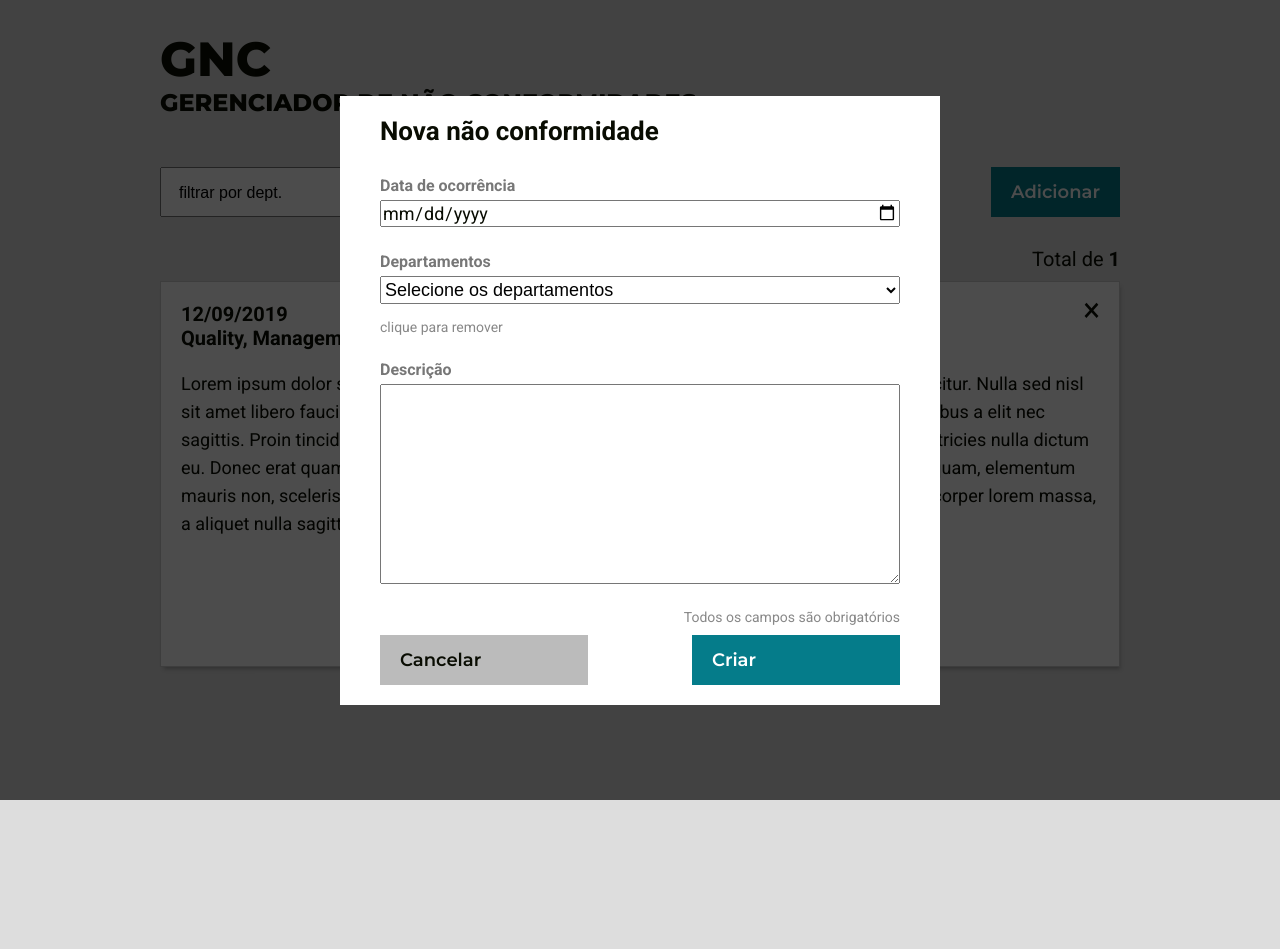
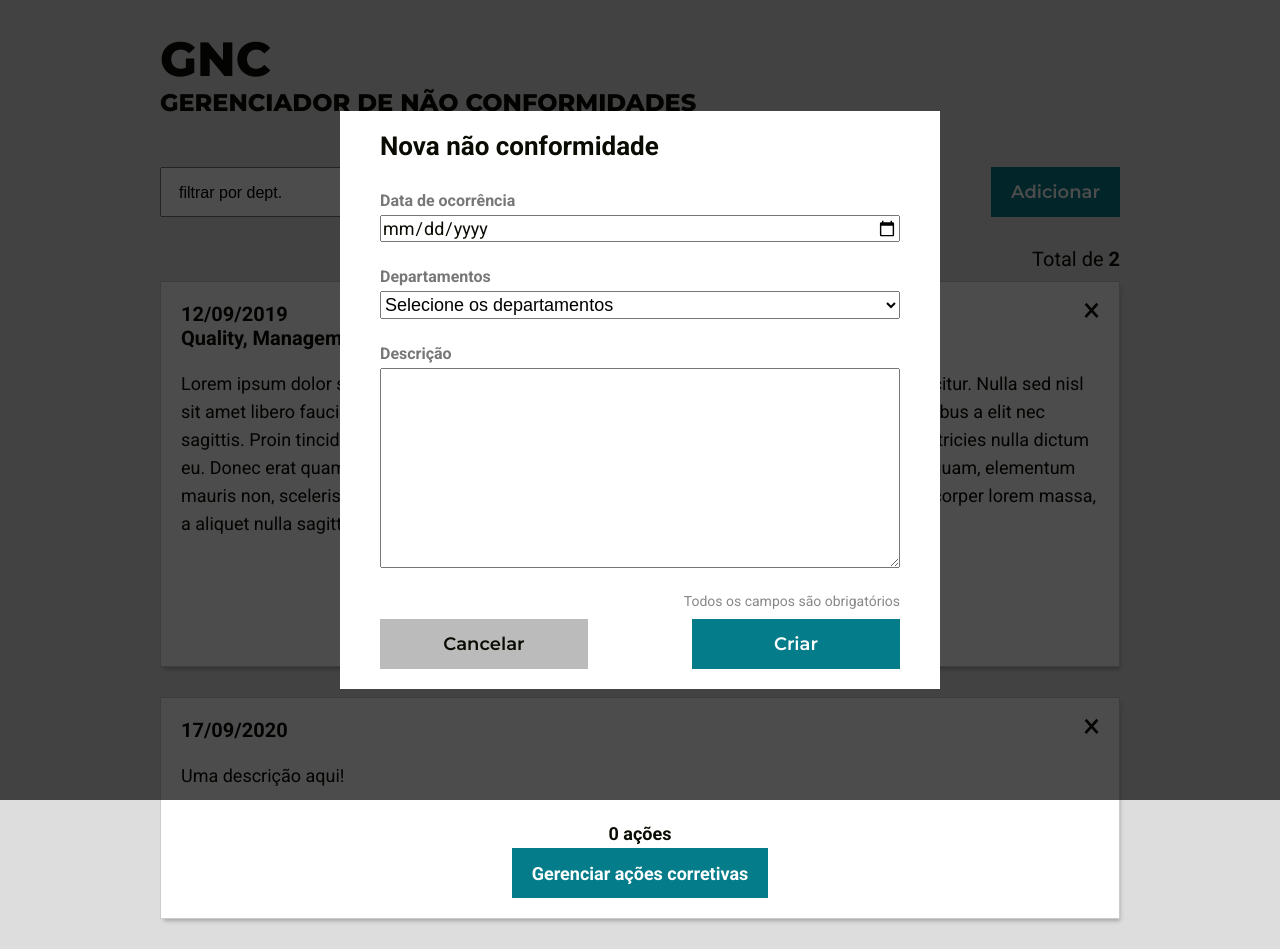
Before and after one commit to caiquegiovannini/gnc, a React (Create React App) app: page / in a window 1280 px wide. Both pictures are taken after a click on the button "Adicionar". Before the commit the page ends 800 px from the top, so only its background shows below. Built offline with nearby package versions, Linux system fonts and the light colour scheme; data requests are answered from the project's data file.

Commit message:
add validations to create and delete

```diff
--- a/db.json
+++ b/db.json
@@ -52,6 +52,15 @@
         1,
         3
       ]
+    },
+    {
+      "description": "Uma descrição aqui!",
+      "ocurrence-date": "17-09-2020",
+      "departments": [
+        "Quality"
+      ],
+      "corrective-actions": [],
+      "id": 2
     }
   ]
 }
--- /dev/null
+++ b/src/components/Confirmation/index.js
@@ -0,0 +1,55 @@
+import React from 'react';
+import PropTypes from 'prop-types';
+import api from '../../services/api';
+
+import './styles.css';
+
+function Confirmation({ setConfirmation, id }) {
+  const { BASE_URL } = api;
+
+  async function handleDelete() {
+    try {
+      await fetch(`${BASE_URL}/non-conformities/${id}`, {
+        method: 'DELETE',
+      });
+
+      setConfirmation(false);
+    } catch (error) {
+      console.log(error);
+    }
+  }
+
+  return (
+    <div className="confirmation-overlay">
+      <div className="confirmation">
+        <p className="confirmation__message">Você está prestes a excluir esta Não Conformidade permanentemente!</p>
+        <p className="confirmation__message">Tem certeza que deseja continuar?</p>
+
+        <div className="confirmation__buttons">
+          <button
+            type="button"
+            className="button"
+            onClick={() => setConfirmation(false)}
+          >
+            Cancelar
+          </button>
+
+          <button
+            type="button"
+            className="button button--delete"
+            onClick={handleDelete}
+          >
+            Excluir
+          </button>
+        </div>
+      </div>
+    </div>
+  );
+}
+
+Confirmation.propTypes = {
+  setConfirmation: PropTypes.func.isRequired,
+  id: PropTypes.number.isRequired,
+};
+
+export default Confirmation;
--- a/src/components/Input/index.js
+++ b/src/components/Input/index.js
@@ -3,7 +3,9 @@ import PropTypes from 'prop-types';
 
 import './styles.css';
 
-function Input({ name, label, type }) {
+function Input({
+  name, label, type, onChange,
+}) {
   return (
     <div className="input">
       <label
@@ -16,6 +18,7 @@ function Input({ name, label, type }) {
       <input
         type={type}
         id={name}
+        onChange={onChange}
         className="input__field"
       />
     </div>
@@ -31,6 +34,7 @@ Input.propTypes = {
   name: PropTypes.string.isRequired,
   label: PropTypes.string,
   type: PropTypes.string,
+  onChange: PropTypes.func.isRequired,
 };
 
 export default Input;
--- a/src/components/Modal/index.js
+++ b/src/components/Modal/index.js
@@ -1,5 +1,7 @@
 import React, { useState } from 'react';
 import PropTypes from 'prop-types';
+import utils from '../../services/utils';
+import api from '../../services/api';
 
 import Input from '../Input';
 import Select from '../Select';
@@ -7,7 +9,24 @@ import Textarea from '../Textarea';
 
 import './styles.css';
 
-function Modal({ handleModal, allDepartments }) {
+function allFieldsValidate(body, exception = '') {
+  const bodyObject = JSON.parse(body);
+  const keys = Object.keys(bodyObject);
+
+  const notFilled = keys.filter((key) => (
+    key !== exception
+    && (bodyObject[key] === '' || bodyObject[key].length === 0)
+  ));
+
+  return notFilled;
+}
+
+function Modal({
+  closeModal, allDepartments,
+}) {
+  const { formatDate } = utils;
+  const { BASE_URL } = api;
+
   const [ocurrenceDate, setOcurrenceDate] = useState('');
   const [selectedDepartments, setSelectedDepartments] = useState([]);
   const [description, setDescription] = useState('');
@@ -28,8 +47,37 @@ function Modal({ handleModal, allDepartments }) {
     );
   }
 
-  function handleSubmit(event) {
+  async function handleSubmit(event) {
     event.preventDefault();
+
+    const date = ocurrenceDate ? formatDate(ocurrenceDate) : '';
+    const newNonConformity = JSON.stringify({
+      description,
+      'ocurrence-date': date,
+      departments: selectedDepartments,
+      'corrective-actions': [],
+    });
+
+    const allFields = allFieldsValidate(newNonConformity, 'corrective-actions');
+
+    if (allFields.length === 0) {
+      try {
+        await fetch(`${BASE_URL}/non-conformities`, {
+          method: 'POST',
+          headers: {
+            'Content-Type': 'application/json',
+          },
+          body: newNonConformity,
+        });
+
+        closeModal();
+      } catch (error) {
+        console.error(error);
+      }
+    } else {
+      allFields.map((field) => document.querySelector(`#${field}`)
+        .setAttribute('style', 'border: 1px solid red;'));
+    }
   }
 
   return (
@@ -59,11 +107,11 @@ function Modal({ handleModal, allDepartments }) {
               onChange={(event) => handleSelectDepartments(event.target.value)}
             />
 
-            <div className="modal__labels">
-              <p className="modal__info">clique para remover</p>
+            {selectedDepartments.length !== 0
+              && (
+                <div className="modal__labels">
+                  <p className="modal__info">clique para remover</p>
 
-              {selectedDepartments
-                && (
                   <div>
                     {selectedDepartments.map((dept) => (
                       <div key={dept} className="modal__labels__department">
@@ -77,14 +125,14 @@ function Modal({ handleModal, allDepartments }) {
                       </div>
                     ))}
                   </div>
-                )}
-            </div>
+                </div>
+              )}
 
             <Textarea
               name="description"
               label="Descrição"
               value={description}
-              onChange={(event) => { setDescription(event.target.value); }}
+              onChange={(event) => setDescription(event.target.value)}
             />
           </fieldset>
 
@@ -96,7 +144,7 @@ function Modal({ handleModal, allDepartments }) {
             <div className="modal__footer__buttons">
               <button
                 type="button"
-                onClick={() => handleModal(false)}
+                onClick={closeModal}
                 className="button modal__button"
               >
                 Cancelar
@@ -119,7 +167,7 @@ function Modal({ handleModal, allDepartments }) {
 }
 
 Modal.propTypes = {
-  handleModal: PropTypes.func.isRequired,
+  closeModal: PropTypes.func.isRequired,
   allDepartments: PropTypes.arrayOf(PropTypes.object.isRequired).isRequired,
 };
 
--- a/src/components/NonConformityCard/index.js
+++ b/src/components/NonConformityCard/index.js
@@ -6,7 +6,9 @@ import DeleteIcon from '../../assets/close-icon.svg';
 
 import './styles.css';
 
-function NonConformityCard({ data, departments }) {
+function NonConformityCard({
+  data, departments, setConfirmation, setId,
+}) {
   const { id, description } = data;
   const date = data['ocurrence-date'].replaceAll('-', '/');
   const actions = data['corrective-actions'];
@@ -27,7 +29,14 @@ function NonConformityCard({ data, departments }) {
           </h3>
         </div>
 
-        <button type="button" className="nc-card__header__remove">
+        <button
+          type="button"
+          className="nc-card__header__remove"
+          onClick={() => {
+            setConfirmation(true);
+            setId(id);
+          }}
+        >
           <img
             src={DeleteIcon}
             alt="delete"
@@ -66,6 +75,8 @@ NonConformityCard.propTypes = {
     'corrective-actions': PropTypes.arrayOf(PropTypes.number).isRequired,
   }).isRequired,
   departments: PropTypes.arrayOf(PropTypes.string.isRequired).isRequired,
+  setConfirmation: PropTypes.func.isRequired,
+  setId: PropTypes.func.isRequired,
 };
 
 export default NonConformityCard;
--- a/src/components/Textarea/index.js
+++ b/src/components/Textarea/index.js
@@ -3,7 +3,7 @@ import PropTypes from 'prop-types';
 
 import './styles.css';
 
-function Textarea({ name, label }) {
+function Textarea({ name, label, onChange }) {
   return (
     <div className="textarea">
       <label
@@ -16,6 +16,7 @@ function Textarea({ name, label }) {
       <textarea
         id={name}
         className="textarea__field"
+        onChange={onChange}
       />
     </div>
   );
@@ -24,6 +25,7 @@ function Textarea({ name, label }) {
 Textarea.propTypes = {
   name: PropTypes.string.isRequired,
   label: PropTypes.string.isRequired,
+  onChange: PropTypes.func.isRequired,
 };
 
 export default Textarea;
--- a/src/global.css
+++ b/src/global.css
@@ -99,6 +99,7 @@ a {
   outline: none;
   transition: 0.2s;
   display: flex;
+  justify-content: center;
   align-items: center;
 }
 
--- a/src/pages/Home/index.js
+++ b/src/pages/Home/index.js
@@ -1,40 +1,35 @@
 import React, { useEffect, useState } from 'react';
 import api from '../../services/api';
+import utils from '../../services/utils';
 
 import NonConformityCard from '../../components/NonConformityCard';
 import Modal from '../../components/Modal';
+import Confirmation from '../../components/Confirmation';
 
 import './styles.css';
 
 function Home() {
   const { BASE_URL } = api;
+  const { fetchData } = utils;
 
   const [nonConformities, setNonConformities] = useState(null);
   const [departments, setDepartments] = useState(null);
   const [filter, setFilter] = useState('');
   const [modal, setModal] = useState(false);
+  const [deleteConfirmation, setDeleteConfirmation] = useState(false);
+  const [nonConformityId, setNonConformityId] = useState(null);
 
   // Fetch all departments
   useEffect(() => {
-    try {
-      fetch(`${BASE_URL}/departments`)
-        .then((response) => response.json())
-        .then((data) => setDepartments(data));
-    } catch (error) {
-      console.error(error);
-    }
-  }, [BASE_URL]);
+    fetchData(`${BASE_URL}/departments`)
+      .then((result) => setDepartments(result));
+  }, [BASE_URL, fetchData]);
 
   // Fetch all non conformities
   useEffect(() => {
-    try {
-      fetch(`${BASE_URL}/non-conformities`)
-        .then((response) => response.json())
-        .then((data) => setNonConformities(data));
-    } catch (error) {
-      console.error(error);
-    }
-  }, [BASE_URL]);
+    fetchData(`${BASE_URL}/non-conformities`)
+      .then((result) => setNonConformities(result));
+  }, [BASE_URL, fetchData, modal, deleteConfirmation]);
 
   function renderNonConformitiesCards(allNonConformities, allDepartments) {
     return allNonConformities.map((nonConformity) => {
@@ -54,9 +49,19 @@ function Home() {
           key={nonConformity.id}
           data={nonConformity}
           departments={conformityDepartmentsNames}
+          setConfirmation={setDeleteConfirmation}
+          setId={setNonConformityId}
         />
       );
     });
+  }
+
+  function closeModal() {
+    setModal(false);
+  }
+
+  function handleDelete() {
+
   }
 
   return (
@@ -102,7 +107,21 @@ function Home() {
       </main>
 
       {modal && departments
-        && <Modal handleModal={setModal} allDepartments={departments} />}
+        && (
+          <Modal
+            closeModal={closeModal}
+            allDepartments={departments}
+          />
+        )}
+
+      {deleteConfirmation
+        && (
+          <Confirmation
+            setConfirmation={setDeleteConfirmation}
+            handleDelete={handleDelete}
+            id={nonConformityId}
+          />
+        )}
     </section>
   );
 }
--- /dev/null
+++ b/src/services/utils.js
@@ -0,0 +1,25 @@
+async function fetchData(url) {
+  try {
+    const response = await fetch(url);
+    const data = await response.json();
+
+    return data;
+  } catch (error) {
+    return error;
+  }
+}
+
+function formatDate(date) {
+  const dateToFormat = new Date(date);
+
+  const day = `0${dateToFormat.getUTCDate()}`.slice(-2);
+  const month = `0${dateToFormat.getUTCMonth() + 1}`.slice(-2);
+  const year = dateToFormat.getUTCFullYear();
+
+  return `${day}-${month}-${year}`;
+}
+
+export default {
+  formatDate,
+  fetchData,
+};
```
Also changed, not shown: src/components/Confirmation/styles.css (added, +40 -0 lines).
